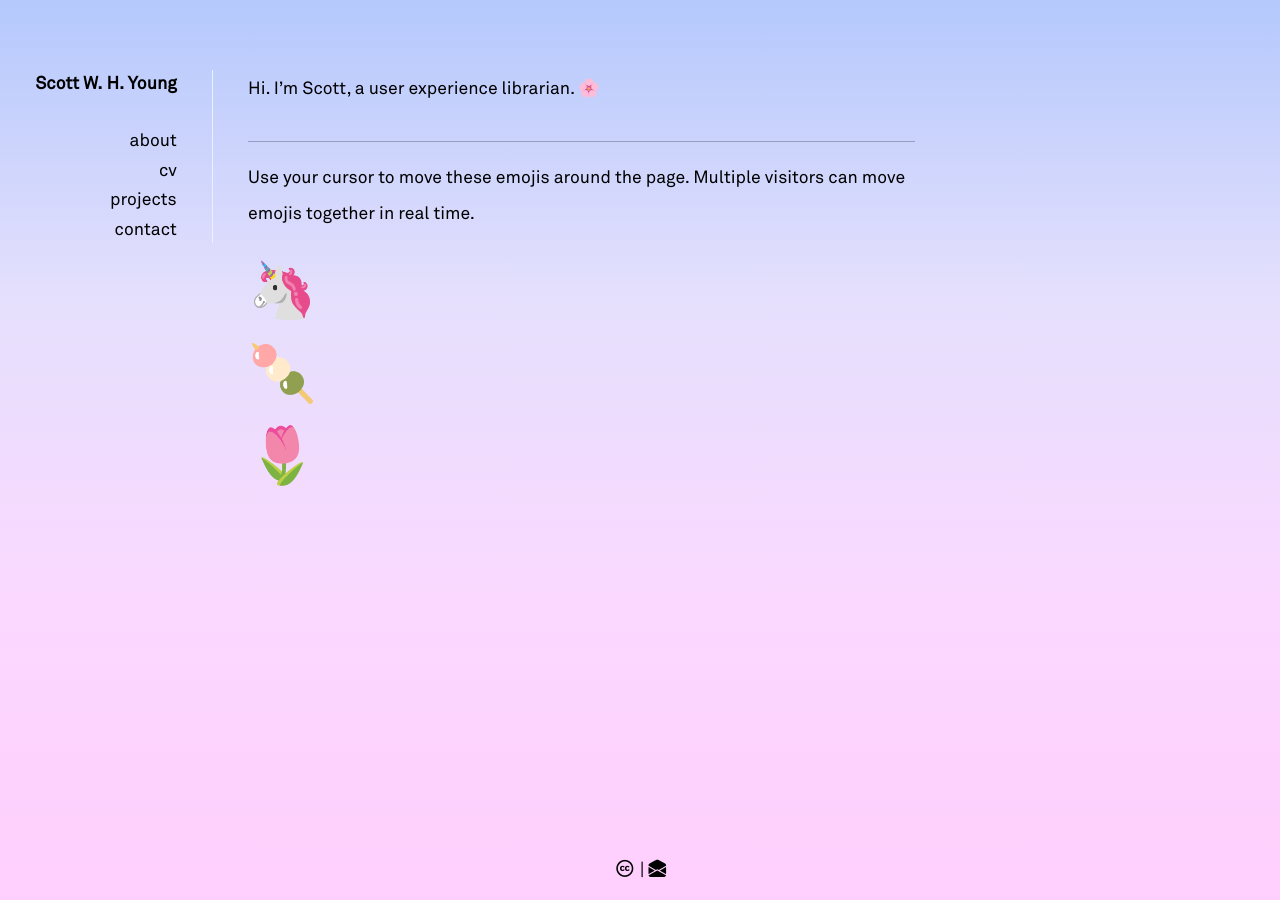
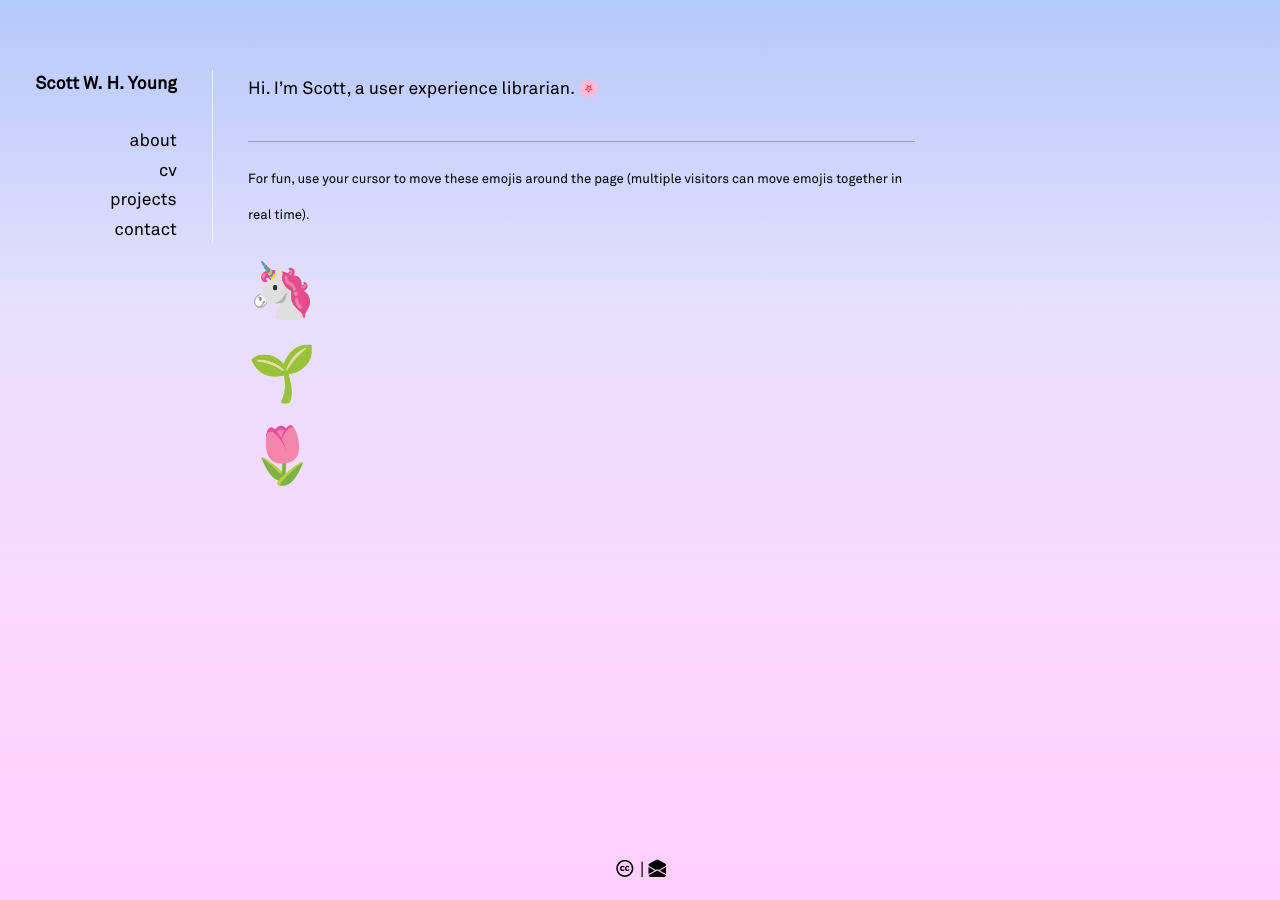
Before and after one commit to swyoung/swyoung.github.io, a Jekyll site: the page built from index.md, in a window 1280 px wide. Built offline with Jekyll 4.4.1, drawn with Linux system fonts in a browser that asks for light colours; nearby versions of some CDN libraries; a style sheet for code colours, icons or effects is not loaded.

Commit message:
Update index.md
update emojis and font size

```diff
--- a/index.md
+++ b/index.md
@@ -5,8 +5,11 @@ canonical_url: 'https://www.scottwhyoung.info'
 ---
 Hi. I’m Scott, a user experience librarian. <span class="emoji-spin">🌸</span>
 
+
+
+
 ___
-Use your cursor to move these emojis around the page. Multiple visitors can move emojis together in real time.
-<div id="unicorn" can-move style="font-size: 50px">🦄</div>
-<div id="dango" can-move style="font-size: 50px">🍡</div>
-<div id="tulip" can-move style="font-size: 50px">🌷</div>
+<span style="font-size:75%">For fun, use your cursor to move these emojis around the page (multiple visitors can move emojis together in real time).</span>
+<div id="unicorn" can-move style="font-size:50px">🦄</div>
+<div id="seedling" can-move style="font-size:50px">🌱</div>
+<div id="tulip" can-move style="font-size:50px">🌷</div>
```
